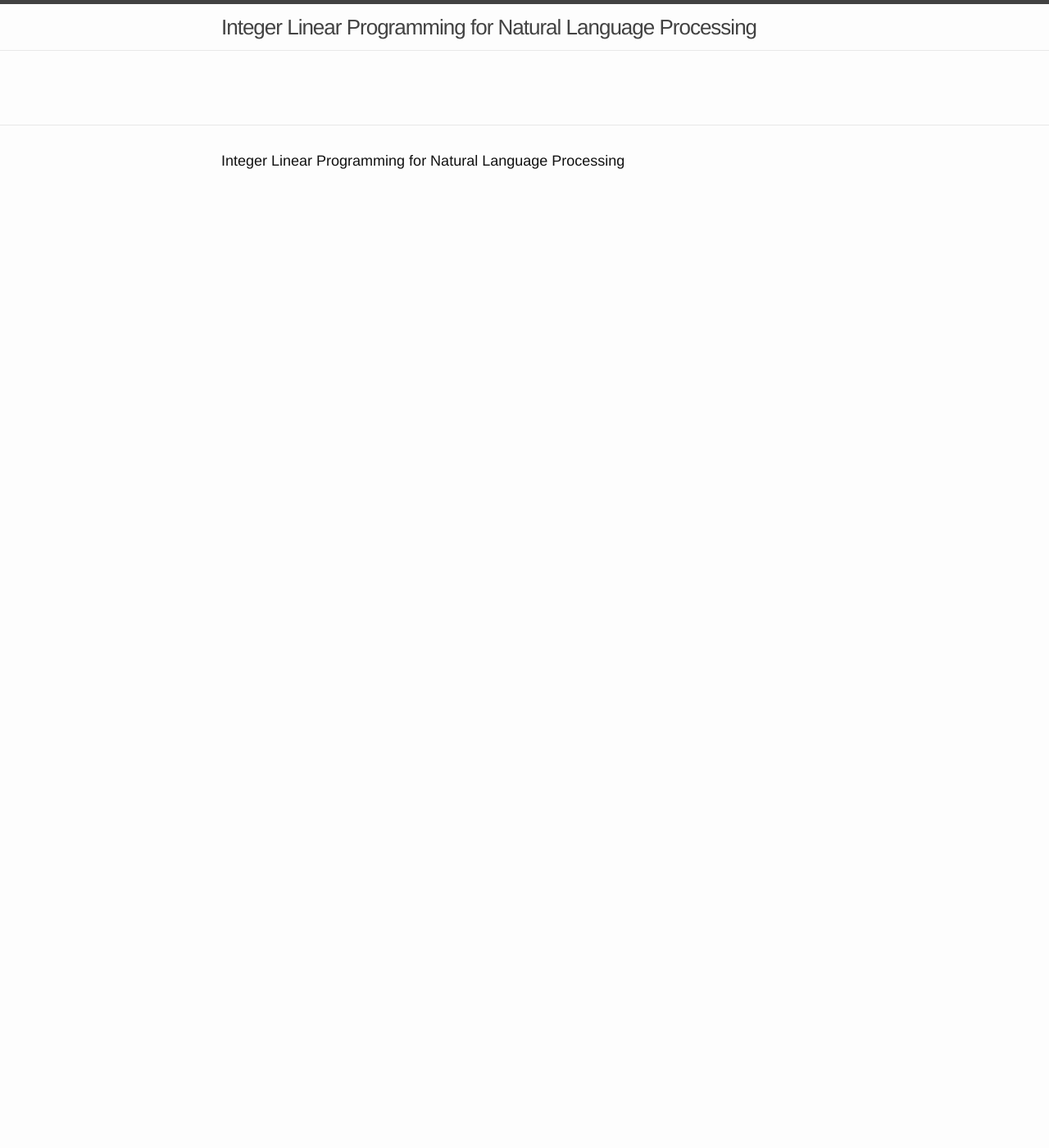
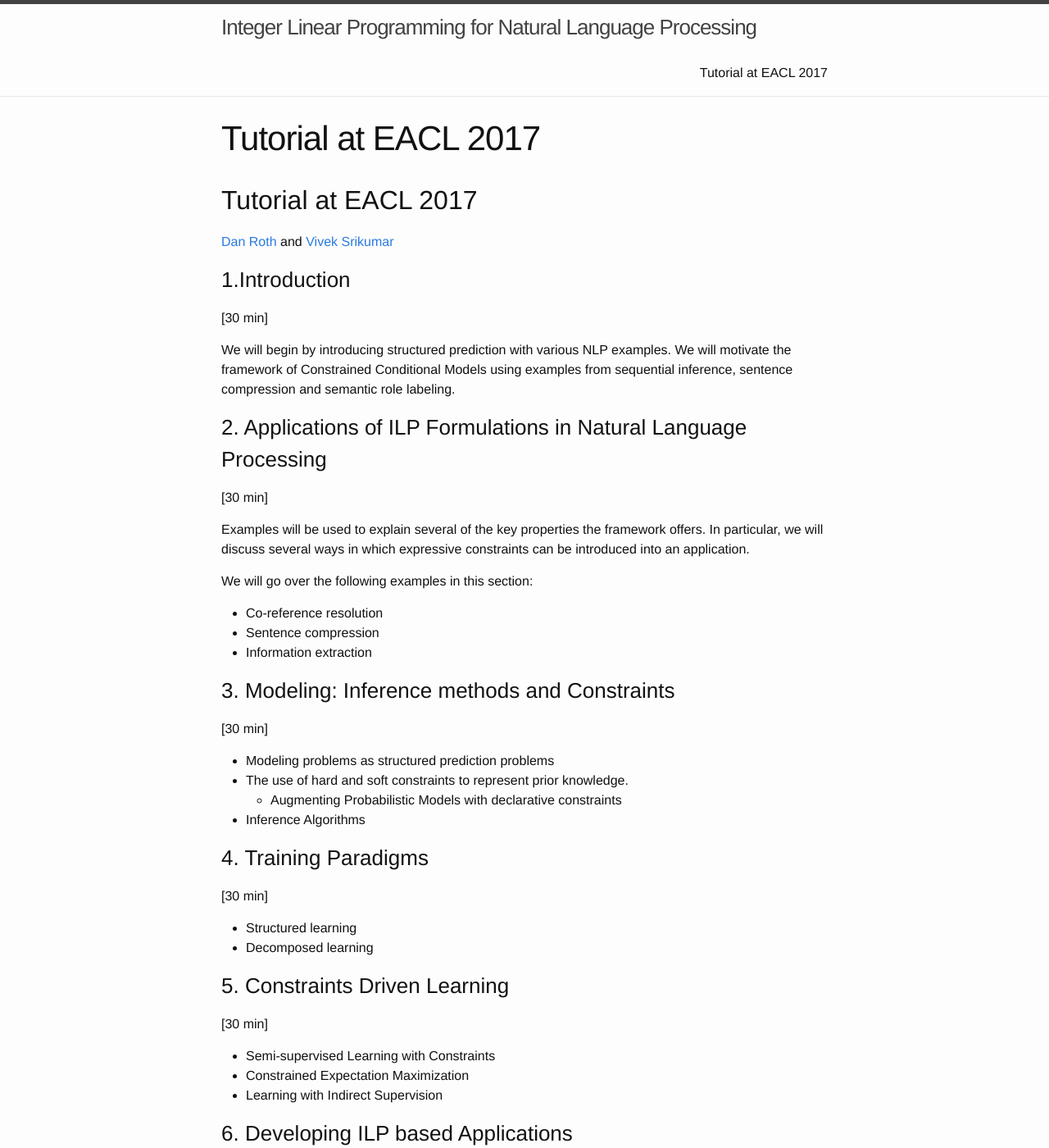
Before and after one commit to ilpinference/ilpinference.github.io, a Jekyll site: the page built from eacl2017/index.md, in a window 1280 px wide and 1400 px high. Shown: the whole window at 82% size. Built offline with Jekyll 4.4.1, drawn with Linux system fonts in a browser that asks for light colours; our own code applies the rules of GitHub Pages for plain Markdown files; some of the changed text lies outside the part shown.

Commit message:
added EACL tutorial outline

```diff
--- a/eacl2017/index.md
+++ b/eacl2017/index.md
@@ -1,3 +1,67 @@
 ---
 layout: page
 ---
+
+## Tutorial at EACL 2017
+
+[Dan Roth](http://l2r.cs.illinois.edu) and [Vivek Srikumar](http://svivek.com)
+
+### 1.Introduction
+
+[30 min]
+
+We will begin by introducing structured prediction with various NLP
+examples. We will motivate the framework of Constrained Conditional
+Models using examples from sequential inference, sentence compression
+and semantic role labeling.
+
+
+### 2. Applications of ILP Formulations in Natural Language Processing
+
+[30 min]
+
+Examples will be used to explain several of the key properties the
+framework offers. In particular, we will discuss several ways in which
+expressive constraints can be introduced into an application.
+
+We will go over the following examples in this section:
+
+- Co-reference resolution
+- Sentence compression
+- Information extraction
+
+### 3. Modeling: Inference methods and Constraints
+
+[30 min]
+
+- Modeling problems as structured prediction problems
+- The use of hard and soft constraints to represent prior knowledge.
+   - Augmenting Probabilistic Models with declarative constraints
+- Inference Algorithms
+
+
+### 4. Training Paradigms
+
+[30 min]
+
+- Structured learning
+- Decomposed learning
+
+### 5. Constraints Driven Learning
+
+[30 min]
+- Semi-supervised Learning with Constraints
+- Constrained Expectation Maximization
+- Learning with Indirect Supervision
+
+
+### 6. Developing ILP based Applications
+[15 min]
+
+- A “template-based” approach” for developing applications with ILP formulations
+- Software packages and tools
+
+### 7. Looking ahead
+[15 min]
+
+Structured Formulations in the NN era
```
